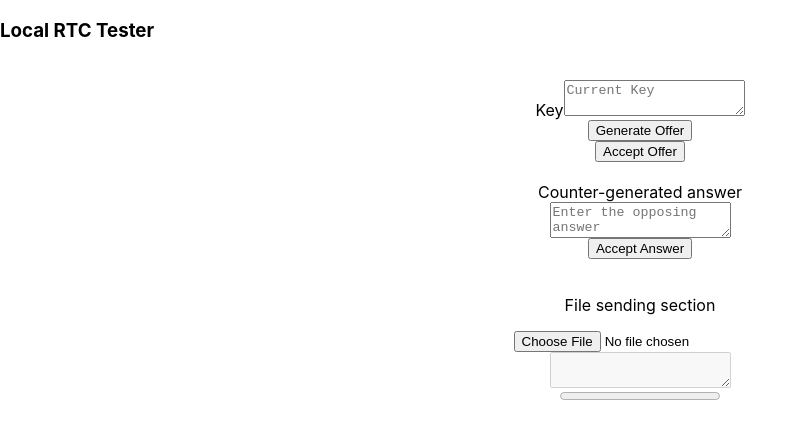
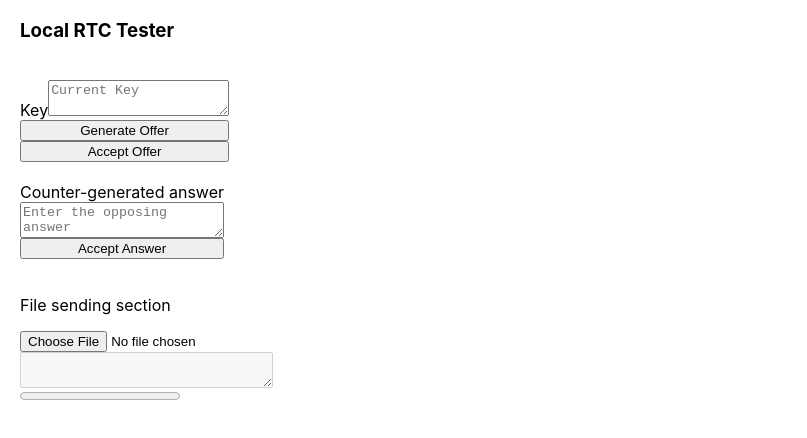
Before and after one commit to Surya-06/WebRTC-FileShare, a React (Create React App) app: page / in a window 1280 px wide. Shown: the top 438 px of the page, without its empty margins (0-807 px from the left). Built offline with nearby package versions, Linux system fonts and the light colour scheme.

Commit message:
minor ui modifications

```diff
--- a/src/App.css
+++ b/src/App.css
@@ -43,7 +43,6 @@
     display: flex;
     flex-direction: column;
     padding-top: 20px;
-    align-items: center;
-    width: 100%;
+    width: fit-content;
     justify-content: center;
 }
--- a/src/App.tsx
+++ b/src/App.tsx
@@ -187,7 +187,7 @@ export default class App extends React.Component<any, any> {
 
     render = (): JSX.Element => {
         return (
-            <div className="App" style={{ justifyContent: "center" }}>
+            <div className="App" style={{ justifyContent: "center", marginLeft: "20px" }}>
                 <div
                     id="contents"
                     style={{
```
